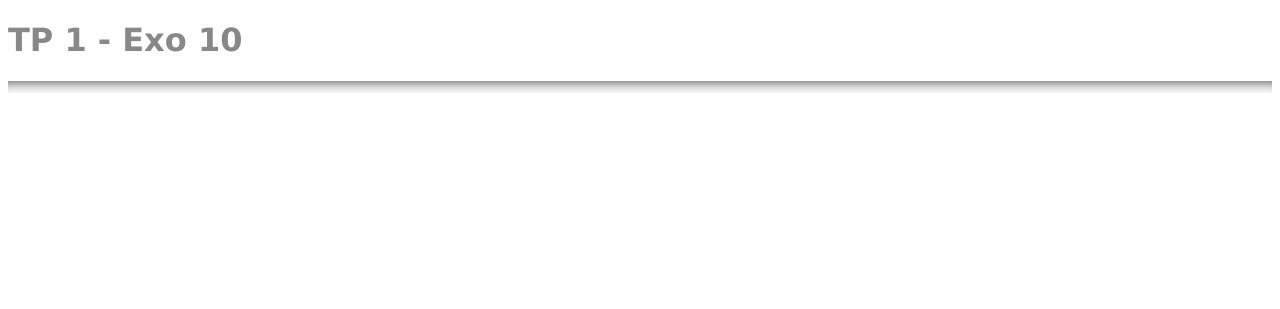
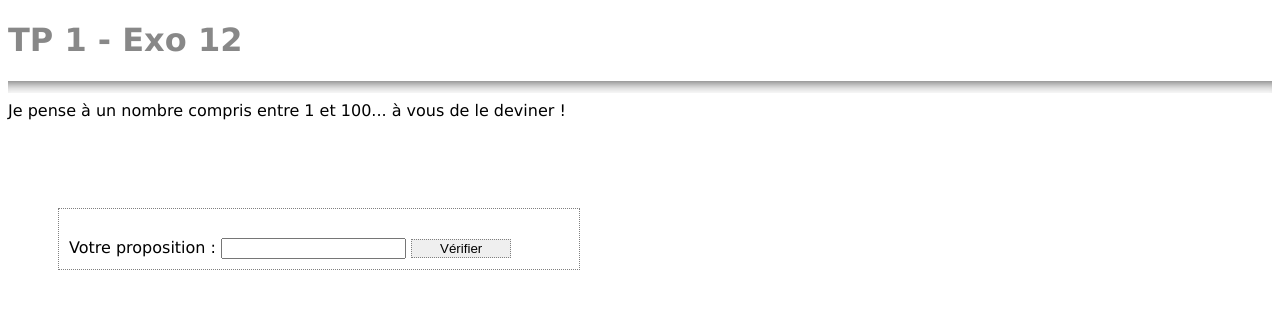
Before and after one commit to Guekka/Polytech_PeiP, a PHP site: page /exo12.php in a window 1280 px wide. Shown: the top 309 px of the page. Run offline with PHP 8.4, Linux system fonts and the light colour scheme.

Commit message:
[web-applications] Add missing files for TD01

```diff
--- a/PeiP2/web-applications/TD01/exo12.php
+++ b/PeiP2/web-applications/TD01/exo12.php
@@ -1,21 +1,69 @@
 <?php
 
+function not_first_time()
+{
+    return !empty($_GET['guess_count']);
+}
+
+if (not_first_time()) {
+    $guess = $_GET['guess'];
+    $guess_count = $_GET['guess_count'];
+    $answer = $_GET['answer'];
+    $win = $guess == $answer;
+} else {
+    $guess_count = 0;
+    $answer = rand(1, 100);
+    $guess = null;
+    $win = false;
+}
 
 ?>
 <!DOCTYPE html>
 <html lang="fr">
+
 <head>
 	<meta charset="utf-8">
-		<title>TP 1 - Exo 10</title>
+	<title>TP 1 - Exo 12</title>
 	<meta name="author" content="Marc Gaetano">
 	<meta name="viewport" content="width=device-width; initial-scale=1.0">
 	<link rel="stylesheet" href="css/tp1.css">
 </head>
+
 <body>
-		<h1>TP 1 - Exo 10</h1>
+	<h1>TP 1 - Exo 12</h1>
 	<hr>
 	<?php
+if (not_first_time()) {
+    echo "Vous avez proposé $guess";
+} else {
+    echo "Je pense à un nombre compris entre 1 et 100... à vous de le deviner !";
+}
+
+echo "<br>";
+
+if ($win) {
+    echo "Bravo, vous avez trouvé en " . $guess_count . " essais !";
+    echo "<br>";
+    echo "<a class='bouton' href='exo12.php'>Autre partie</a>";
+} else {
+    if (not_first_time()) {
+        if ($guess < $answer) {
+            echo "<h3>Trop petit, essayez encore...</h3>";
+        } else {
+            echo "<h3>Trop grand, essayez encore...</h3>";
+        }
+    }
+
+    echo "<br><br>";
+    echo "<form class='exo10' method='get'>
+		Votre proposition : <input type='text' name='guess'>
+		<input type='hidden' name='guess_count' value='" . (intval($guess_count) + 1) . "'>
+		<input type='hidden' name='answer' value='" . $answer . "'>
+		<input type='submit' value='Vérifier'>
+	</form>";
+}
 
 ?>
 </body>
+
 </html>
```
Also changed, not shown: PeiP2/web-applications/TD01/exo11-action.php (+17 -7 lines), PeiP2/web-applications/TD01/exo11-formulaire.php (+15 -3 lines). Lines whose indentation alone changed are shown as unchanged.
